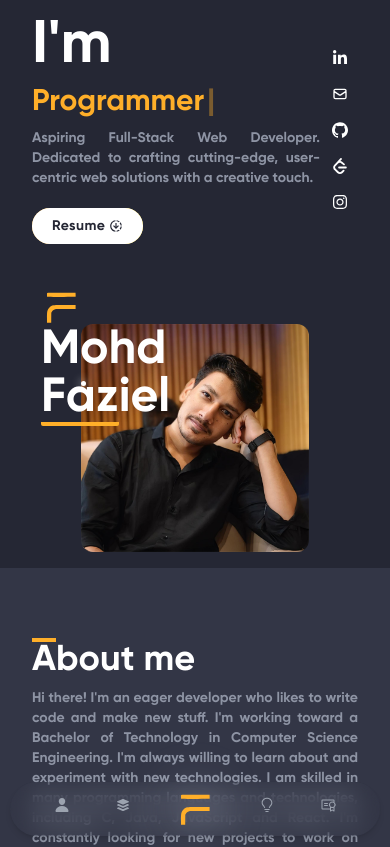
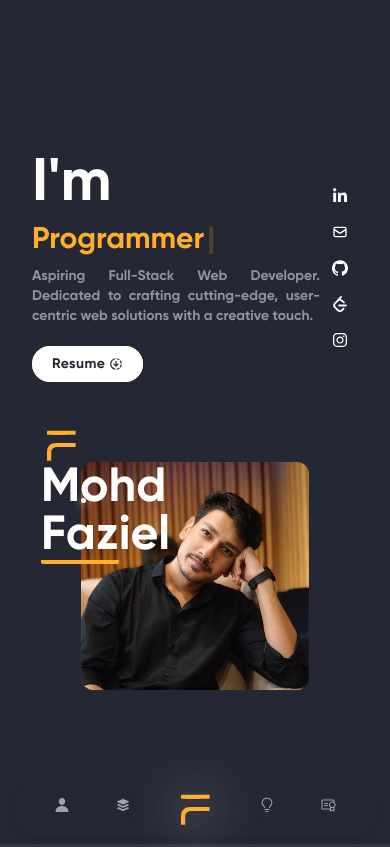
Before and after one commit to mohdfaziel/Portfolio, a React (Vite) app: page / in a window 390 px wide. Shown: the top 847 px of the page. Built offline with nearby package versions, Linux system fonts and the light colour scheme; the HTML template or start-up script is replaced by a standard one.

Commit message:
undone changes in height

```diff
--- a/src/Components/Home/Home.jsx
+++ b/src/Components/Home/Home.jsx
@@ -17,7 +17,7 @@ export default function Home() {
     loop: {},
   });
   return (
-    <div className="MainHome w-full px-[2rem] md:px-[10rem] text-active py-[1rem] md:py-[5rem] bg-dark1 h-100dvh md:h-screen flex justify-center  items-center">
+    <div className="MainHome w-full px-[2rem] md:px-[10rem] text-active py-[1rem] md:py-[5rem] bg-dark1 min-h-screen flex justify-center  items-center">
       <div className="Container max-w-[85rem] gap-20 md:gap-0 h-full md:h-full w-full flex flex-col-reverse md:flex-row justify-center md:justify-center items-center">
         <motion.div
           variants={fadeIn("", 0.3)}
```
